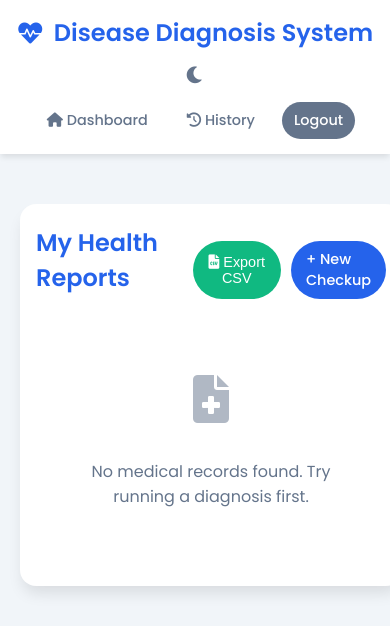
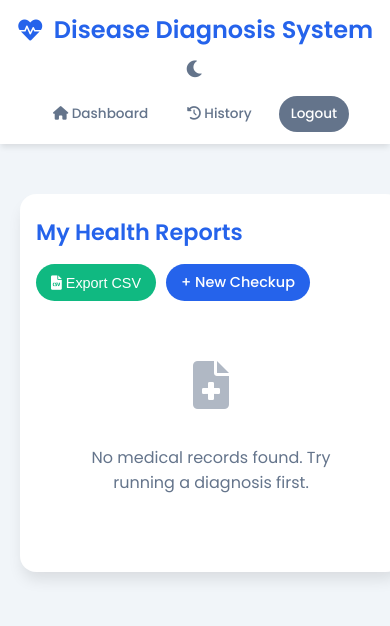
Before and after one commit to chintashyamala/Disease-Diagnosis-System, a Flask app: page /history in a window 390 px wide. Shown: the top 626 px of the page. Run offline with Flask 3, Linux system fonts and the light colour scheme; the visitor is signed in with stand-in values (Sample User, id 1); data that the repository does not hold is empty; parts of the project's set-up code (start-up, migrations or seed data) failed here and were passed over.

Commit message:
Add files via upload

```diff
--- a/static/css/style.css
+++ b/static/css/style.css
@@ -278,42 +278,33 @@ footer {
    MOBILE RESPONSIVENESS (Screens under 768px)
    ========================================= */
 @media screen and (max-width: 768px) {
-    /* 1. Fix the Navbar */
+    /* 1. Navbar Fixes */
     .navbar {
-        flex-direction: column; /* Stacks the logo on top, links on bottom */
-        padding: 15px;
-        gap: 15px;
+        flex-direction: column;
+        padding: 12px;
+        gap: 12px;
     }
-
     .nav-links {
-        flex-wrap: wrap; /* Allows buttons to wrap to a new line if needed */
+        display: flex;
+        flex-wrap: wrap; /* Allows items to drop to a new line cleanly */
         justify-content: center;
+        align-items: center;
         gap: 10px;
         width: 100%;
     }
-
-    /* Hide the "Hello, Name" text on mobile to save space */
-    .user-welcome {
-        display: none !important;
+    .user-welcome { display: none !important; }
+    .nav-btn, .nav-item {
+        font-size: 0.85rem;
+        padding: 8px 12px;
+        white-space: nowrap; /* Prevents button text from breaking in half */
     }
 
-    .nav-btn, .nav-item {
-        font-size: 0.9rem;
-        padding: 8px 12px;
-    }
-
-    /* 2. Fix the Main Cards */
-    .centered-form {
-        padding: 10px;
-    }
-
+    /* 2. Card & Content Fixes */
+    .centered-form { padding: 10px; }
     .card {
         width: 100%;
         padding: 20px 15px;
         margin-top: 10px;
     }
-
-    h2 {
-        font-size: 1.5rem;
-    }
+    h2 { font-size: 1.4rem; }
 }
--- a/templates/history.html
+++ b/templates/history.html
@@ -2,8 +2,8 @@
 
 {% block content %}
 <div class="card">
-    <div style="display: flex; justify-content: space-between; align-items: center; margin-bottom: 20px;">
-        <h2>My Health Reports</h2>
+    <div style="display: flex; justify-content: space-between; align-items: center; flex-wrap: wrap; gap: 15px; margin-bottom: 20px;">
+        <h2 style="margin: 0;">My Health Reports</h2>
 
         <div style="display: flex; gap: 10px;">
             <button onclick="exportTableToCSV('My_Medical_History.csv')" class="nav-btn" style="background: var(--success); font-size: 0.9rem; padding: 8px 15px; border: none; cursor: pointer;">
@@ -31,7 +31,7 @@
                 </td>
                 <td>{{ record.symptoms_input }}</td>
                 <td>
-                    <span style="background: #dbeafe; color: #1e40af; padding: 5px 10px; border-radius: 12px; font-weight: 600; font-size: 0.9rem;">
+                    <span style="background: #dbeafe; color: #1e40af; padding: 5px 10px; border-radius: 12px; font-weight: 600; font-size: 0.9rem; white-space: nowrap; display: inline-block;">
                         {{ record.predicted_disease }}
                     </span>
                 </td>
```
